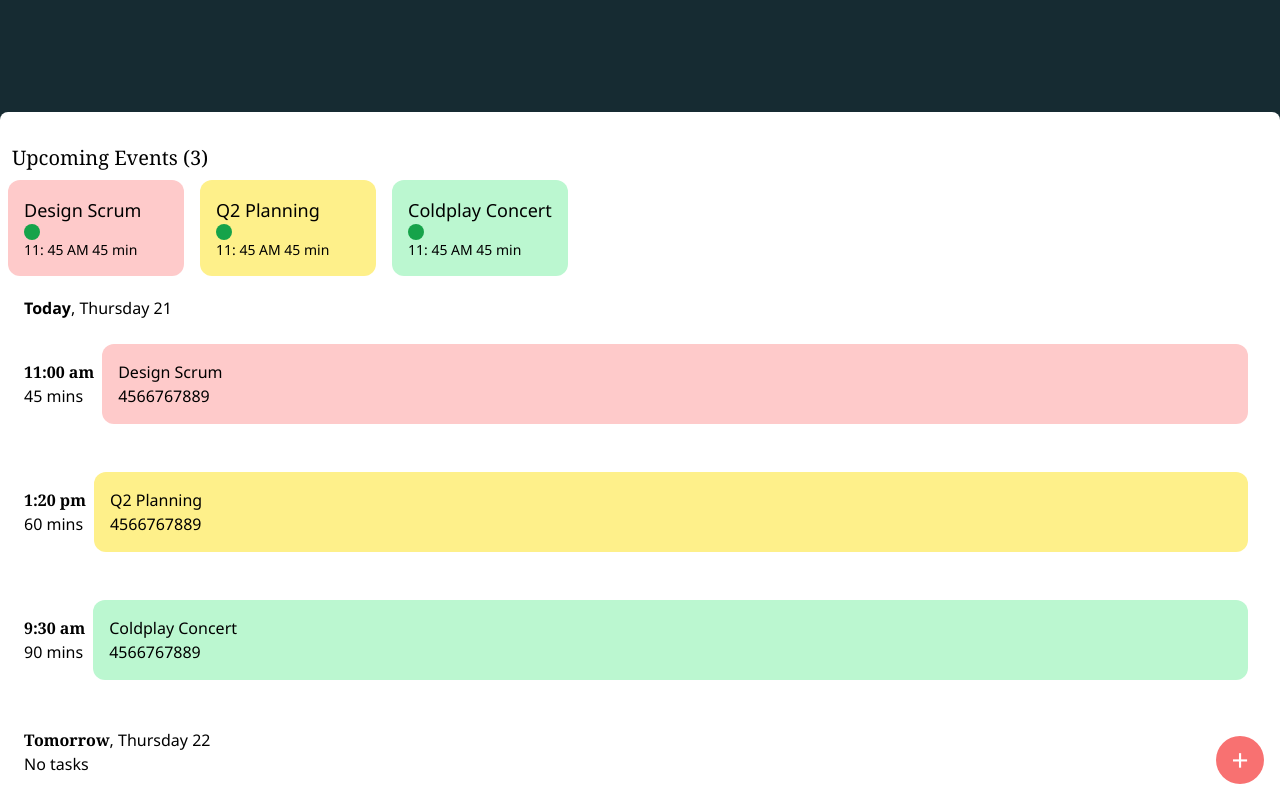
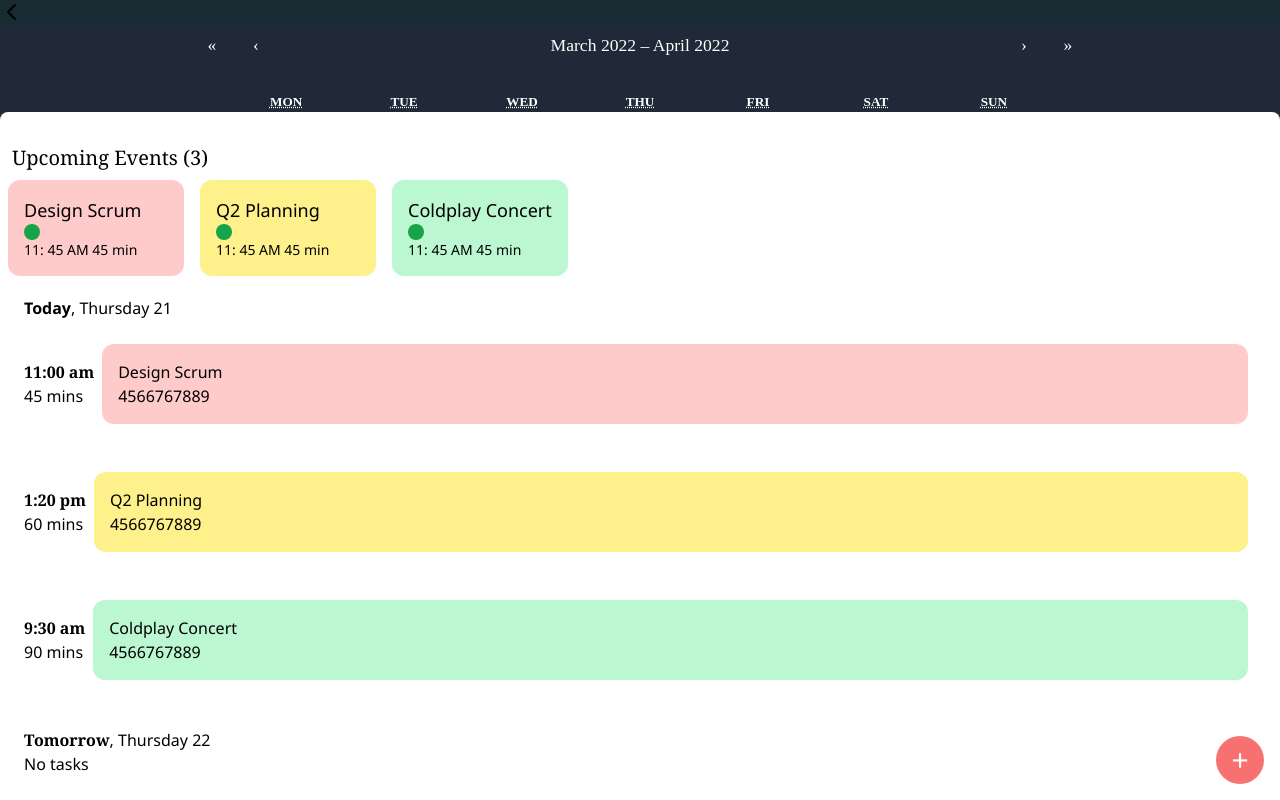
Before and after one commit to aabhas-sao/pamfur-task, a Next.js app: page /app in a window 1280 px wide. Built offline with nearby package versions, Linux system fonts and the light colour scheme.

Commit message:
feat: add double calendar
Signed-off-by: Aabhas Sao <aabhassao0@gmail.com>

```diff
--- a/components/newEvent.js
+++ b/components/newEvent.js
@@ -23,7 +23,7 @@
 
 const NewEvent = () => {
   return (
-    <div className='bg-white'>
+    <div className='bg-white w-screen h-3/5 fixed bottom-0 z-10 rounded-t-2xl'>
       <div className='mt-5 flex flex-row'>
         <XIcon height={iconSize * 1.3} width={iconSize * 1.3} />
         <h2 className='text-xl ml-3'> New Event</h2>
--- /dev/null
+++ b/constants.js
@@ -0,0 +1 @@
+export const iconSize = 24;
--- a/pages/_app.js
+++ b/pages/_app.js
@@ -1,4 +1,5 @@
 import '../styles/globals.scss'
+import '../styles/calendar.css'
 
 function MyApp({ Component, pageProps }) {
   return <Component {...pageProps} />
--- a/pages/app.js
+++ b/pages/app.js
@@ -1,14 +1,25 @@
+import { ChevronLeftIcon } from '@heroicons/react/outline'
 import React, { useState } from 'react'
+import Calendar from 'react-calendar'
 import Box from '../components/box'
 import NewEvent from '../components/newEvent'
 import Timeline from '../components/timeline/timeline'
 import UpcomingEventBox from '../components/upcomingEventBox'
+import { iconSize } from '../constants'
+// import '../node_modules/react-calendar/dist/Calendar.css'
 
 const App = () => {
   const [showNewEvent, setShowNewEvent] = useState(false);
   return (
-    <div>
-      <div></div>
+    <div className='h-screen'>
+      <div>
+        <div>
+          <ChevronLeftIcon height={iconSize} width={iconSize} />
+        </div>
+      </div>
+      <div className=' flex justify-center bg-gray-800'>
+        <Calendar view='month' showDoubleView={true} />
+      </div>
       {showNewEvent ? <NewEvent /> : <></>}
       <div className='fixed h-80vh w-screen bottom-0'>
         <div className='rounded-t-lg flex flex-col bg-white'>
--- /dev/null
+++ b/styles/calendar.css
@@ -0,0 +1,121 @@
+.react-calendar {
+  width: 350px;
+  max-width: 100%;
+  background: inherit;
+  color: white;
+  font-family: serif;
+  line-height: 1.125em;
+  font-size: 1.1rem;
+}
+.react-calendar--doubleView {
+  width: 900px;
+}
+.react-calendar--doubleView .react-calendar__viewContainer {
+  display: flex;
+  flex-direction: column;
+  justify-content: center;
+  align-items: center;
+  margin: -0.5em;
+}
+.react-calendar--doubleView .react-calendar__viewContainer > * {
+  width: 90%;
+  margin: 0.5em;
+}
+.react-calendar,
+.react-calendar *,
+.react-calendar *:before,
+.react-calendar *:after {
+  -moz-box-sizing: border-box;
+  -webkit-box-sizing: border-box;
+  box-sizing: border-box;
+}
+.react-calendar button {
+  margin: 0;
+  border: 0;
+  outline: none;
+}
+.react-calendar button:enabled:hover {
+  cursor: pointer;
+}
+.react-calendar__navigation {
+  display: flex;
+  height: 44px;
+  margin-bottom: 1em;
+}
+.react-calendar__navigation button {
+  min-width: 44px;
+  background: none;
+}
+.react-calendar__navigation button:disabled {
+  background-color: #f0f0f0;
+}
+.react-calendar__navigation button:enabled:hover,
+.react-calendar__navigation button:enabled:focus {
+  background-color: #e6e6e6;
+}
+.react-calendar__month-view__weekdays {
+  text-align: center;
+  text-transform: uppercase;
+  font-weight: bold;
+  font-size: 0.75em;
+}
+.react-calendar__month-view__weekdays__weekday {
+  padding: 0.5em;
+}
+.react-calendar__month-view__weekNumbers .react-calendar__tile {
+  display: flex;
+  align-items: center;
+  justify-content: center;
+  font-size: 0.75em;
+  font-weight: bold;
+}
+.react-calendar__month-view__days__day--weekend {
+  color: #d10000;
+}
+.react-calendar__month-view__days__day--neighboringMonth {
+  color: #757575;
+}
+.react-calendar__year-view .react-calendar__tile,
+.react-calendar__decade-view .react-calendar__tile,
+.react-calendar__century-view .react-calendar__tile {
+  padding: 2em 0.5em;
+}
+.react-calendar__tile {
+  max-width: 100%;
+  padding: 10px 6.6667px;
+  background: none;
+  text-align: center;
+  line-height: 16px;
+}
+.react-calendar__tile:disabled {
+  background-color: #f0f0f0;
+}
+.react-calendar__tile:enabled:hover,
+.react-calendar__tile:enabled:focus {
+  background-color: #e6e6e6;
+}
+.react-calendar__tile--now {
+  background: #ffff76;
+}
+.react-calendar__tile--now:enabled:hover,
+.react-calendar__tile--now:enabled:focus {
+  background: #ffffa9;
+}
+.react-calendar__tile--hasActive {
+  background: #76baff;
+}
+.react-calendar__tile--hasActive:enabled:hover,
+.react-calendar__tile--hasActive:enabled:focus {
+  background: #a9d4ff;
+}
+.react-calendar__tile--active {
+  background: #006edc;
+  color: white;
+}
+.react-calendar__tile--active:enabled:hover,
+.react-calendar__tile--active:enabled:focus {
+  background: #1087ff;
+}
+.react-calendar--selectRange .react-calendar__tile--hover {
+  background-color: #e6e6e6;
+}
```
